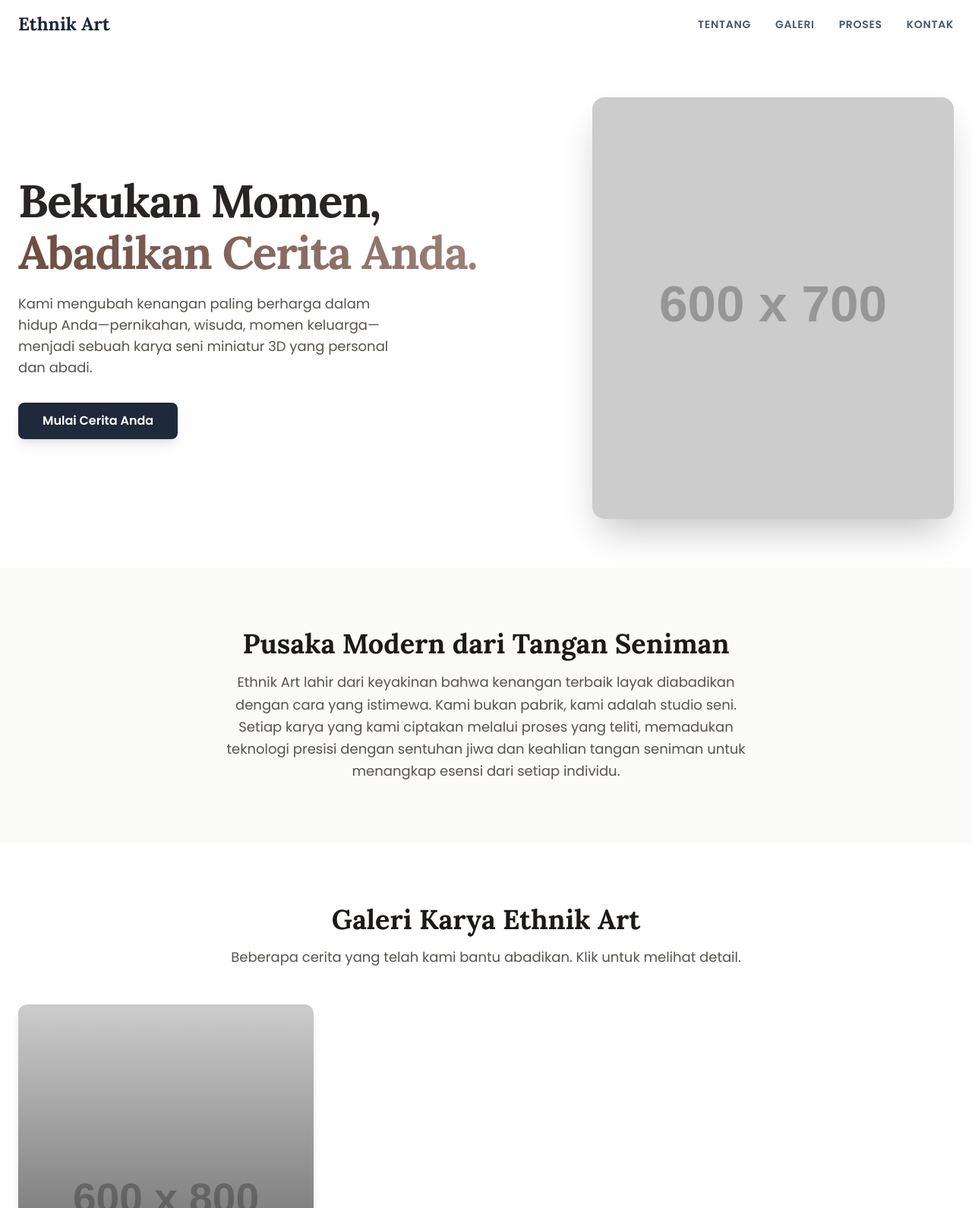
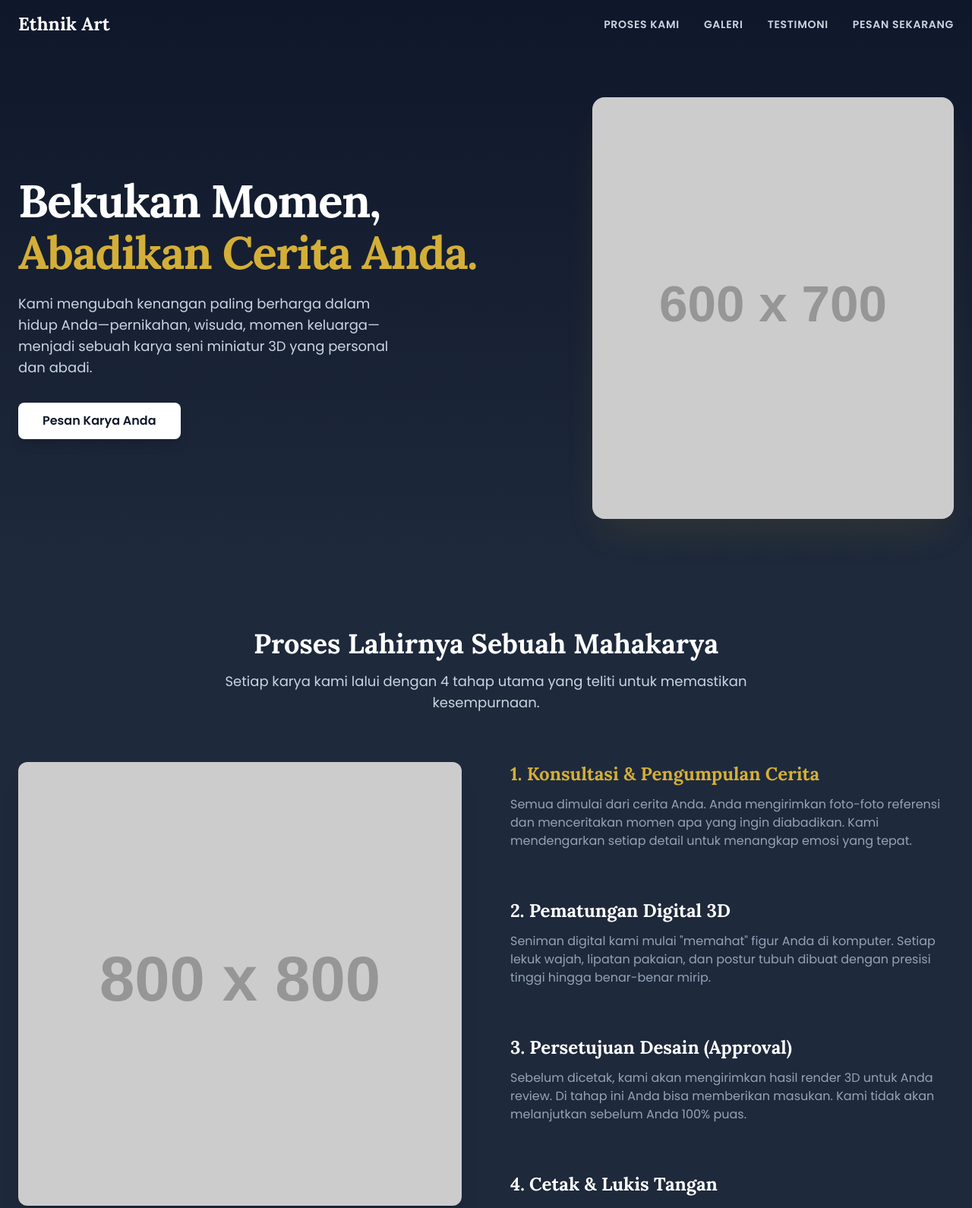
Before and after one commit to yulianorifal043/ethnikart, a plain HTML site: page index.html in a window 1280 px wide. Shown: the top 1590 px of the page at 76% size. Drawn offline with nearby package versions, Linux system fonts and the light colour scheme; placeholder pictures from the web are drawn by us.

Commit message:
Update index.html

```diff
--- a/index.html
+++ b/index.html
@@ -4,105 +4,172 @@
     <meta charset="UTF-8">
     <meta name="viewport" content="width=device-width, initial-scale=1.0">
     <title>Ethnik Art - Karya Seni Kenangan Personal</title>
+
     <script src="https://cdn.tailwindcss.com"></script>
+
     <link rel="preconnect" href="https://fonts.googleapis.com">
     <link rel="preconnect" href="https://fonts.gstatic.com" crossorigin>
     <link href="https://fonts.googleapis.com/css2?family=Lora:ital,wght@0,400..700;1,400..700&family=Poppins:wght@300;400;600;700&display=swap" rel="stylesheet">
+
     <style>
-        body { font-family: 'Poppins', sans-serif; }
-        h1, h2, h3, .font-lora { font-family: 'Lora', serif; }
-        .gradient-text {
-            background-image: linear-gradient(to right, #6d4c41, #a1887f);
-            -webkit-background-clip: text; background-clip: text; color: transparent;
+        body {
+            font-family: 'Poppins', sans-serif;
+            background-color: #111827; /* Latar belakang utama: abu-abu gelap/hitam */
         }
+        h1, h2, h3, .font-lora {
+            font-family: 'Lora', serif;
+        }
+        .gold-accent {
+            color: #D4AF37; /* Warna aksen emas */
+        }
+        /* Kelas untuk animasi saat scroll */
         .scroll-reveal {
             opacity: 0;
-            transform: translateY(30px);
-            transition: opacity 0.8s ease-out, transform 0.6s ease-out;
+            transform: translateY(40px);
+            transition: opacity 0.8s ease-out, transform 0.8s ease-out;
         }
         .scroll-reveal.is-visible {
             opacity: 1;
             transform: translateY(0);
         }
+        /* Styling untuk step proses yang aktif */
+        .process-step.active h3 {
+            color: #D4AF37;
+        }
     </style>
 </head>
-<body class="bg-stone-50 text-stone-800">
+<body class="bg-slate-900 text-white">
 
     <header id="main-header" class="fixed top-0 left-0 right-0 z-50 transition-all duration-300">
         <div class="max-w-7xl mx-auto px-6 py-4 flex justify-between items-center">
-            <a href="#" class="text-2xl font-bold font-lora text-slate-800 transition-colors">Ethnik Art</a>
+            <a href="#" class="text-2xl font-bold font-lora text-white">Ethnik Art</a>
             <nav class="hidden md:flex space-x-8 text-sm font-semibold uppercase tracking-wider">
-                <a href="#tentang" class="text-slate-600 hover:text-indigo-700 transition-colors">Tentang</a>
-                <a href="#galeri" class="text-slate-600 hover:text-indigo-700 transition-colors">Galeri</a>
-                <a href="#proses" class="text-slate-600 hover:text-indigo-700 transition-colors">Proses</a>
-                <a href="#kontak" class="text-slate-600 hover:text-indigo-700 transition-colors">Kontak</a>
+                <a href="#proses" class="text-slate-300 hover:gold-accent transition-colors">Proses Kami</a>
+                <a href="#galeri" class="text-slate-300 hover:gold-accent transition-colors">Galeri</a>
+                <a href="#testimoni" class="text-slate-300 hover:gold-accent transition-colors">Testimoni</a>
+                <a href="#kontak" class="text-slate-300 hover:gold-accent transition-colors">Pesan Sekarang</a>
             </nav>
         </div>
     </header>
 
     <main>
-        <section class="bg-white pt-32 pb-16">
-            <div class="max-w-7xl mx-auto px-6">
+        <section class="relative pt-32 pb-16 overflow-hidden">
+             <div class="absolute inset-0 bg-gradient-to-b from-slate-900 to-slate-800"></div>
+             <div class="relative max-w-7xl mx-auto px-6">
                 <div class="grid lg:grid-cols-12 lg:gap-16 lg:items-center">
                     <div class="lg:col-span-7 text-center lg:text-left">
-                        <h1 class="text-4xl md:text-6xl font-bold tracking-tight scroll-reveal">
+                        <h1 class="text-4xl md:text-6xl font-bold tracking-tight text-white scroll-reveal">
                             <span class="block">Bekukan Momen,</span>
-                            <span class="block gradient-text mt-2">Abadikan Cerita Anda.</span>
+                            <span class="block gold-accent mt-2">Abadikan Cerita Anda.</span>
                         </h1>
-                        <p class="mt-6 text-lg text-stone-600 max-w-lg mx-auto lg:mx-0 scroll-reveal" style="transition-delay: 200ms;">
+                        <p class="mt-6 text-lg text-slate-300 max-w-lg mx-auto lg:mx-0 scroll-reveal" style="transition-delay: 200ms;">
                             Kami mengubah kenangan paling berharga dalam hidup Anda—pernikahan, wisuda, momen keluarga—menjadi sebuah karya seni miniatur 3D yang personal dan abadi.
                         </p>
                         <div class="mt-8 flex gap-4 justify-center lg:justify-start scroll-reveal" style="transition-delay: 400ms;">
-                            <a href="#kontak" class="inline-block bg-slate-800 text-white font-semibold px-8 py-3 rounded-lg shadow-lg hover:bg-slate-700 transition-transform transform hover:scale-105">Mulai Cerita Anda</a>
+                            <a href="#kontak" class="inline-block bg-white text-slate-900 font-semibold px-8 py-3 rounded-lg shadow-lg hover:bg-slate-200 transition-transform transform hover:scale-105">Pesan Karya Anda</a>
                         </div>
                     </div>
                     <div class="mt-12 lg:mt-0 lg:col-span-5 scroll-reveal" style="transition-delay: 300ms;">
-                        <div class="w-full h-full rounded-2xl overflow-hidden shadow-2xl"><img src="https://placehold.co/600x700/D2B48C/3D2B1F?text=Miniatur\nPernikahan\nAdat+Jawa" alt="Contoh Miniatur Pernikahan Ethnik Art" class="object-cover w-full h-full"></div>
+                        <div class="w-full h-full rounded-2xl overflow-hidden shadow-2xl shadow-yellow-500/10">
+                            <img src="https://placehold.co/600x700/1E293B/D4AF37?text=Karya+Seni\nPersonal\nAnda" alt="Contoh Miniatur Pernikahan Ethnik Art" class="object-cover w-full h-full">
+                        </div>
                     </div>
                 </div>
             </div>
         </section>
 
-        <section id="tentang" class="py-20 bg-stone-50">
-            <div class="max-w-3xl mx-auto text-center px-6">
-                <h2 class="text-3xl md:text-4xl font-bold text-stone-900 font-lora scroll-reveal">Pusaka Modern dari Tangan Seniman</h2>
-                <p class="mt-4 text-lg text-stone-600 leading-relaxed scroll-reveal" style="transition-delay: 200ms;">
-                    Ethnik Art lahir dari keyakinan bahwa kenangan terbaik layak diabadikan dengan cara yang istimewa. Kami bukan pabrik, kami adalah studio seni. Setiap karya yang kami ciptakan melalui proses yang teliti, memadukan teknologi presisi dengan sentuhan jiwa dan keahlian tangan seniman untuk menangkap esensi dari setiap individu.
-                </p>
+        <section id="proses" class="py-20 bg-slate-800">
+            <div class="max-w-7xl mx-auto px-6">
+                 <div class="text-center mb-16">
+                    <h2 class="text-3xl md:text-4xl font-bold text-white font-lora scroll-reveal">Proses Lahirnya Sebuah Mahakarya</h2>
+                    <p class="mt-4 text-lg text-slate-300 max-w-3xl mx-auto scroll-reveal" style="transition-delay: 200ms;">Setiap karya kami lalui dengan 4 tahap utama yang teliti untuk memastikan kesempurnaan.</p>
+                </div>
+                <div class="grid lg:grid-cols-2 gap-16 items-start">
+                    <div class="lg:sticky top-28 scroll-reveal">
+                        <div class="rounded-xl overflow-hidden shadow-xl">
+                            <img id="process-image" src="https://placehold.co/800x800/1E293B/FFFFFF?text=1.+Konsultasi" alt="Proses Ethnik Art" class="w-full h-full object-cover transition-all duration-500">
+                        </div>
+                    </div>
+                    <div class="space-y-16">
+                        <div id="step-1" class="process-step scroll-reveal">
+                            <h3 class="text-2xl font-bold font-lora transition-colors duration-300">1. Konsultasi & Pengumpulan Cerita</h3>
+                            <p class="mt-3 text-slate-400">Semua dimulai dari cerita Anda. Anda mengirimkan foto-foto referensi dan menceritakan momen apa yang ingin diabadikan. Kami mendengarkan setiap detail untuk menangkap emosi yang tepat.</p>
+                        </div>
+                        <div id="step-2" class="process-step scroll-reveal">
+                            <h3 class="text-2xl font-bold font-lora transition-colors duration-300">2. Pematungan Digital 3D</h3>
+                            <p class="mt-3 text-slate-400">Seniman digital kami mulai "memahat" figur Anda di komputer. Setiap lekuk wajah, lipatan pakaian, dan postur tubuh dibuat dengan presisi tinggi hingga benar-benar mirip.</p>
+                        </div>
+                        <div id="step-3" class="process-step scroll-reveal">
+                            <h3 class="text-2xl font-bold font-lora transition-colors duration-300">3. Persetujuan Desain (Approval)</h3>
+                            <p class="mt-3 text-slate-400">Sebelum dicetak, kami akan mengirimkan hasil render 3D untuk Anda review. Di tahap ini Anda bisa memberikan masukan. Kami tidak akan melanjutkan sebelum Anda 100% puas.</p>
+                        </div>
+                         <div id="step-4" class="process-step scroll-reveal">
+                            <h3 class="text-2xl font-bold font-lora transition-colors duration-300">4. Cetak & Lukis Tangan</h3>
+                            <p class="mt-3 text-slate-400">Figur dicetak dengan printer resin 8K, kemudian setiap detailnya dilukis dengan tangan menggunakan kuas dan cat premium. Inilah tahap di mana karya seni Anda benar-benar menjadi hidup.</p>
+                        </div>
+                    </div>
+                </div>
             </div>
         </section>
 
-        <section id="galeri" class="py-20 bg-white">
+        <section id="galeri" class="py-20 bg-slate-900">
+             </section>
+
+        <section id="testimoni" class="py-20 bg-slate-800">
             <div class="max-w-7xl mx-auto px-6">
                 <div class="text-center mb-12">
-                    <h2 class="text-3xl md:text-4xl font-bold text-stone-900 font-lora scroll-reveal">Galeri Karya Ethnik Art</h2>
-                    <p class="mt-4 text-lg text-stone-600 scroll-reveal" style="transition-delay: 200ms;">Beberapa cerita yang telah kami bantu abadikan. Klik untuk melihat detail.</p>
+                    <h2 class="text-3xl md:text-4xl font-bold text-white font-lora scroll-reveal">Kisah di Balik Setiap Karya</h2>
+                    <p class="mt-4 text-lg text-slate-300 scroll-reveal" style="transition-delay: 200ms;">Kepuasan Anda adalah penghargaan tertinggi bagi kami.</p>
                 </div>
                 <div class="grid grid-cols-1 md:grid-cols-2 lg:grid-cols-3 gap-8">
-                    <div class="gallery-item group relative overflow-hidden rounded-xl shadow-lg cursor-pointer scroll-reveal">
-                        <img src="https://placehold.co/600x800/EAE3D8/4D4D4D?text=Janji+Suci" alt="Miniatur Janji Suci Pernikahan" class="w-full h-full object-cover transform group-hover:scale-110 transition-transform duration-500">
-                        <div class="absolute inset-0 bg-gradient-to-t from-black/70 to-transparent"></div>
-                        <div class="absolute bottom-0 left-0 p-6">
-                            <h3 class="gallery-title text-2xl font-bold text-white font-lora">Janji Suci Pernikahan</h3>
-                            <p class="gallery-desc text-white/80 mt-1">Miniatur pasangan dengan busana adat Jawa.</p>
-                        </div>
+                    <div class="bg-slate-900 p-8 rounded-xl shadow-lg scroll-reveal">
+                        <p class="text-slate-300">"Luar biasa! Miniaturnya mirip sekali dengan kami di hari pernikahan. Semua tamu yang lihat sampai kagum. Terima kasih Ethnik Art sudah membuat kenangan kami abadi."</p>
+                        <div class="mt-6 font-semibold text-white">- Rian & Aulia, <span class="font-normal text-slate-400">Pasangan Pengantin, Pati</span></div>
                     </div>
+                    <div class="bg-slate-900 p-8 rounded-xl shadow-lg scroll-reveal" style="transition-delay: 150ms;">
+                        <p class="text-slate-300">"Saya memesan miniatur ini sebagai hadiah anniversary ke-30 untuk orang tua. Reaksi mereka saat melihatnya... tak ternilai. Mereka terharu melihat miniatur diri mereka 30 tahun lalu."</p>
+                        <div class="mt-6 font-semibold text-white">- Budi Hartono, <span class="font-normal text-slate-400">Wiraswasta, Kudus</span></div>
                     </div>
+                     <div class="bg-slate-900 p-8 rounded-xl shadow-lg scroll-reveal" style="transition-delay: 300ms;">
+                        <p class="text-slate-300">"Prosesnya sangat profesional. Saya selalu diberi update dan dilibatkan dalam tahap approval desain. Hasil akhirnya benar-benar melebihi ekspektasi. Sangat direkomendasikan."</p>
+                        <div class="mt-6 font-semibold text-white">- Dr. Santi, <span class="font-normal text-slate-400">Hadiah Personal, Jepara</span></div>
+                    </div>
+                </div>
             </div>
         </section>
 
-        </main>
-
-    <div id="lightbox" class="fixed inset-0 bg-black/80 backdrop-blur-sm z-50 flex items-center justify-center p-4 hidden opacity-0 transition-opacity duration-300">
-        <div id="lightbox-content" class="relative bg-white rounded-lg shadow-2xl max-w-3xl w-full transform scale-95 transition-transform duration-300">
-            <img id="lightbox-img" src="" alt="Detail Karya Ethnik Art" class="w-full h-auto max-h-[80vh] object-contain rounded-t-lg">
-            <div class="p-6">
-                <h3 id="lightbox-title" class="text-2xl font-bold font-lora text-stone-900"></h3>
-                <p id="lightbox-desc" class="mt-2 text-stone-600"></p>
+        <section id="kontak" class="py-20 bg-white text-stone-800">
+            <div class="max-w-4xl mx-auto px-6 text-center">
+                <h2 class="text-3xl md:text-4xl font-bold font-lora scroll-reveal">Wujudkan Kenangan Abadi Anda</h2>
+                <p class="mt-4 text-lg text-stone-600 leading-relaxed max-w-2xl mx-auto scroll-reveal" style="transition-delay: 200ms;">
+                    Siap mengubah momen berharga Anda menjadi sebuah mahakarya? Prosesnya mudah, ikuti 3 langkah sederhana di bawah ini.
+                </p>
+                <div class="mt-12 text-left grid grid-cols-1 md:grid-cols-3 gap-8">
+                    <div class="scroll-reveal">
+                        <p class="text-4xl font-bold gold-accent">01.</p>
+                        <h3 class="mt-2 text-xl font-semibold">Konsultasi Awal</h3>
+                        <p class="mt-2 text-stone-600">Klik tombol WhatsApp di bawah untuk mengobrol santai dengan kami. Ceritakan ide Anda, kirimkan foto, dan kami akan memberikan estimasi harga dan waktu.</p>
+                    </div>
+                    <div class="scroll-reveal" style="transition-delay: 150ms;">
+                        <p class="text-4xl font-bold gold-accent">02.</p>
+                        <h3 class="mt-2 text-xl font-semibold">Konfirmasi & DP</h3>
+                        <p class="mt-2 text-stone-600">Setelah desain awal dan harga disepakati, Anda bisa melakukan pembayaran DP untuk mengamankan slot produksi Anda. Lalu, proses kreasi pun dimulai!</p>
+                    </div>
+                     <div class="scroll-reveal" style="transition-delay: 300ms;">
+                        <p class="text-4xl font-bold gold-accent">03.</p>
+                        <h3 class="mt-2 text-xl font-semibold">Proses & Pengiriman</h3>
+                        <p class="mt-2 text-stone-600">Kami akan mulai berkarya sambil memberi Anda update. Setelah selesai dan dilunasi, mahakarya Anda akan kami kirimkan dengan kemasan aman ke alamat Anda.</p>
+                    </div>
+                </div>
+                <div class="mt-12 scroll-reveal">
+                    <a href="https://wa.me/6281234567890?text=Halo%20Ethnik%20Art,%20saya%20tertarik%20untuk%20berkonsultasi%20mengenai%20pembuatan%20miniatur." target="_blank" class="inline-block bg-green-600 text-white font-semibold px-10 py-4 rounded-lg shadow-lg hover:bg-green-700 transition-transform transform hover:scale-105">
+                        <svg xmlns="http://www.w3.org/2000/svg" class="h-6 w-6 inline-block mr-3" fill="none" viewBox="0 0 24 24" stroke="currentColor"><path stroke-linecap="round" stroke-linejoin="round" stroke-width="2" d="M17.657 16.657L13.414 20.9a1.998 1.998 0 01-2.827 0l-4.244-4.243a8 8 0 1111.314 0z" /><path stroke-linecap="round" stroke-linejoin="round" stroke-width="2" d="M15 11a3 3 0 11-6 0 3 3 0 016 0z" /></svg>
+                        Hubungi Kami via WhatsApp
+                    </a>
+                </div>
             </div>
-        </div>
-        <button id="lightbox-close" class="absolute top-4 right-4 text-white text-4xl hover:text-stone-300">&times;</button>
-    </div>
+        </section>
+    </main>
 
     <script>
     document.addEventListener('DOMContentLoaded', () => {
@@ -110,50 +177,47 @@
         const header = document.getElementById('main-header');
         window.addEventListener('scroll', () => {
             if (window.scrollY > 50) {
-                header.classList.add('bg-white/90', 'shadow-md', 'backdrop-blur-lg');
+                header.classList.add('bg-slate-900/80', 'shadow-lg', 'backdrop-blur-lg');
             } else {
-                header.classList.remove('bg-white/90', 'shadow-md', 'backdrop-blur-lg');
+                header.classList.remove('bg-slate-900/80', 'shadow-lg', 'backdrop-blur-lg');
             }
         });
 
         // Skrip untuk Animasi saat Scroll
-        const observer = new IntersectionObserver((entries) => {
+        const scrollObserver = new IntersectionObserver((entries) => {
             entries.forEach(entry => {
                 if (entry.isIntersecting) {
                     entry.target.classList.add('is-visible');
-                    observer.unobserve(entry.target);
+                    scrollObserver.unobserve(entry.target);
                 }
             });
         }, { threshold: 0.1 });
-        document.querySelectorAll('.scroll-reveal').forEach(el => observer.observe(el));
+        document.querySelectorAll('.scroll-reveal').forEach(el => scrollObserver.observe(el));
 
-        // Skrip untuk Galeri Lightbox
-        const lightbox = document.getElementById('lightbox');
-        if (lightbox) {
-            const lightboxContent = document.getElementById('lightbox-content');
-            const lightboxImg = document.getElementById('lightbox-img');
-            const lightboxTitle = document.getElementById('lightbox-title');
-            const lightboxDesc = document.getElementById('lightbox-desc');
-            const lightboxClose = document.getElementById('lightbox-close');
+        // Skrip untuk Simulasi Proses Interaktif
+        const processImage = document.getElementById('process-image');
+        const processSteps = document.querySelectorAll('.process-step');
+        const imageSources = [
+            'https://placehold.co/800x800/1E293B/FFFFFF?text=1.+Konsultasi',
+            'https://placehold.co/800x800/2A3B4C/FFFFFF?text=2.+Sculpting+3D',
+            'https://placehold.co/800x800/3C4F6E/FFFFFF?text=3.+Approval+Desain',
+            'https://placehold.co/800x800/4F628E/FFFFFF?text=4.+Pengecatan'
+        ];
 
-            document.querySelectorAll('.gallery-item').forEach(item => {
-                item.addEventListener('click', () => {
-                    lightboxImg.src = item.querySelector('img').src;
-                    lightboxTitle.textContent = item.querySelector('.gallery-title').textContent;
-                    lightboxDesc.textContent = item.querySelector('.gallery-desc').textContent;
-                    lightbox.classList.remove('hidden');
-                    setTimeout(() => { lightbox.classList.add('opacity-100'); lightboxContent.classList.add('scale-100'); }, 10);
-                });
+        const processObserver = new IntersectionObserver((entries) => {
+            entries.forEach(entry => {
+                if (entry.isIntersecting) {
+                    const stepIndex = Array.from(processSteps).indexOf(entry.target);
+                    if (processImage) {
+                       processImage.src = imageSources[stepIndex];
+                    }
+                    processSteps.forEach(step => step.classList.remove('active'));
+                    entry.target.classList.add('active');
+                }
             });
+        }, { threshold: 0.6 }); // Trigger saat 60% step terlihat
 
-            function closeLightbox() {
-                lightbox.classList.remove('opacity-100');
-                lightboxContent.classList.remove('scale-100');
-                setTimeout(() => { lightbox.classList.add('hidden'); }, 300);
-            }
-            lightboxClose.addEventListener('click', closeLightbox);
-            lightbox.addEventListener('click', (e) => { if (e.target === lightbox) closeLightbox(); });
-        }
+        processSteps.forEach(step => processObserver.observe(step));
     });
     </script>
 </body>
```
